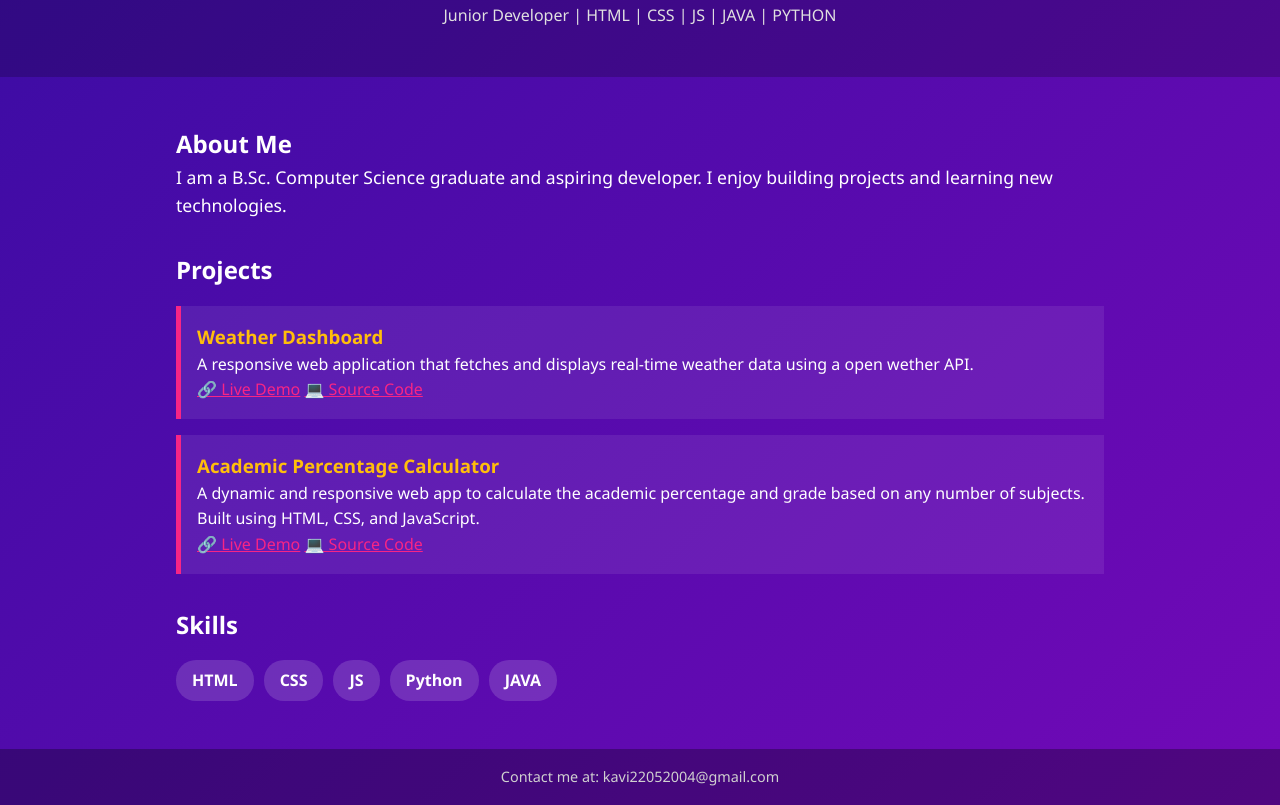
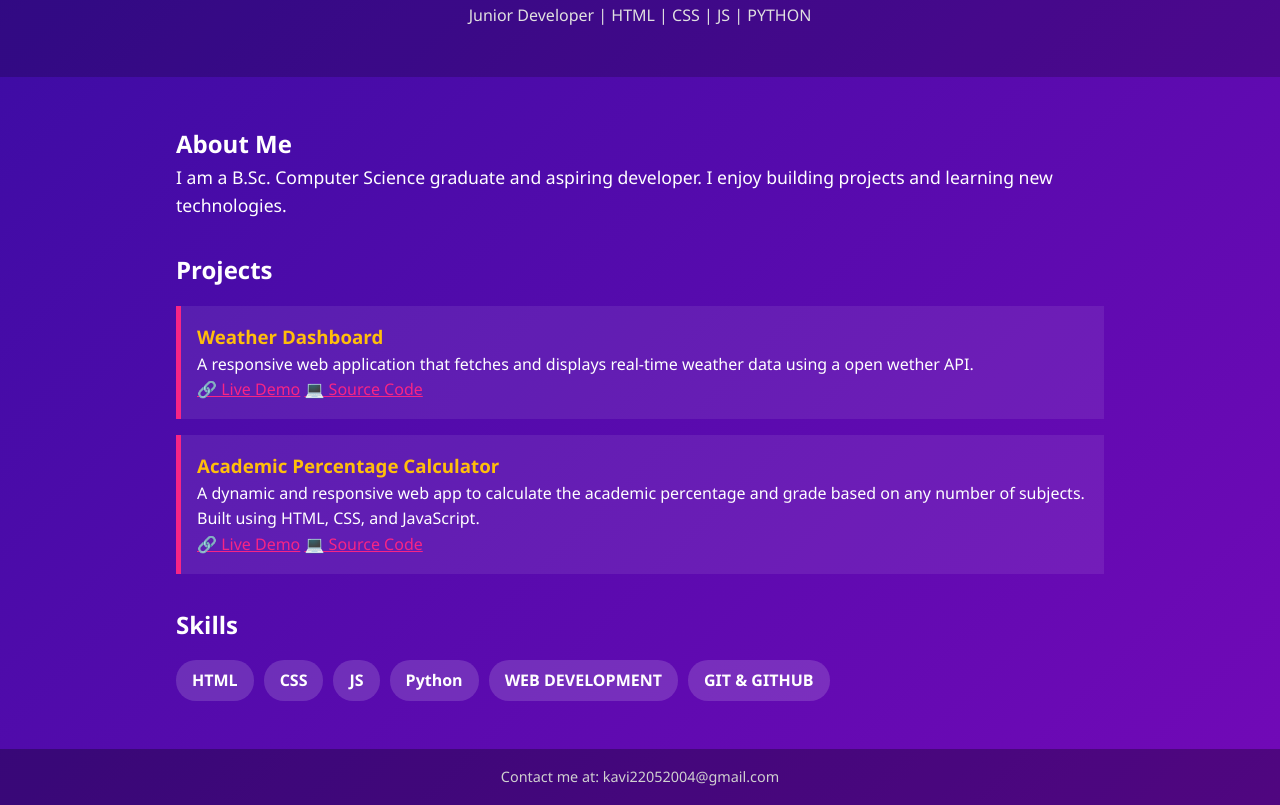
Before and after one commit to kavi-22/Kaviyarasu-C, a plain HTML site: page index.html in a window 1280 px wide. Shown: the part 125-930 px from the top of the page. Drawn offline with Linux system fonts and the light colour scheme.

Commit message:
Update index.html

```diff
--- a/index.html
+++ b/index.html
@@ -10,7 +10,7 @@
     <header>
         <div class="container">
           <h1>Kaviyarasu C</h1>
-          <p>Junior Developer | HTML | CSS | JS | JAVA | PYTHON </p>
+          <p>Junior Developer | HTML | CSS | JS | PYTHON </p>
         </div>
       </header>
 
@@ -50,7 +50,8 @@
         <li>CSS</li>
         <li>JS</li>
         <li>Python</li>
-        <li>JAVA</li>
+        <li>WEB DEVELOPMENT </li>
+        <li>GIT & GITHUB</li>
       </ul>
     </section>
   </main>
```
